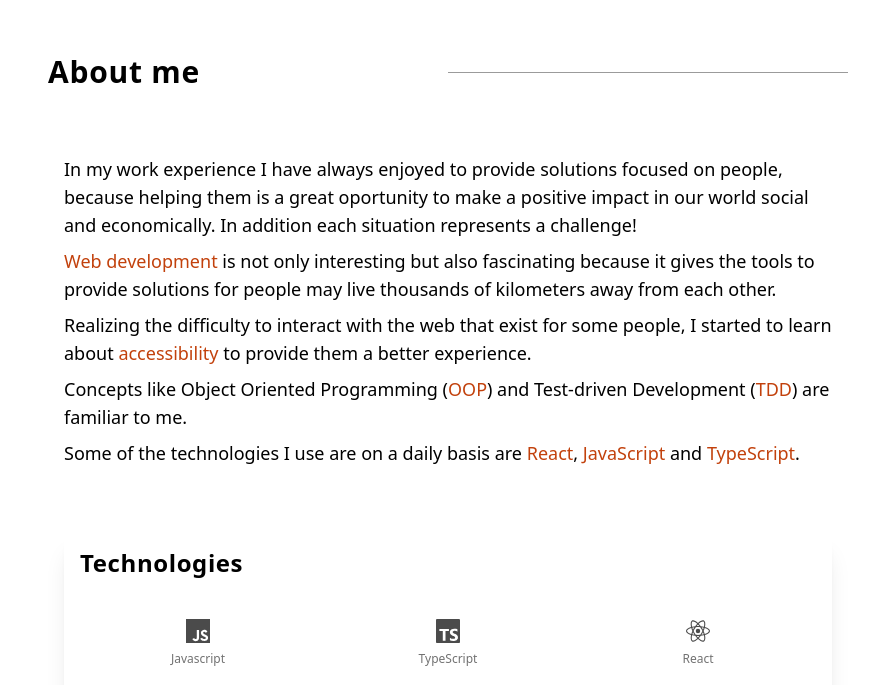
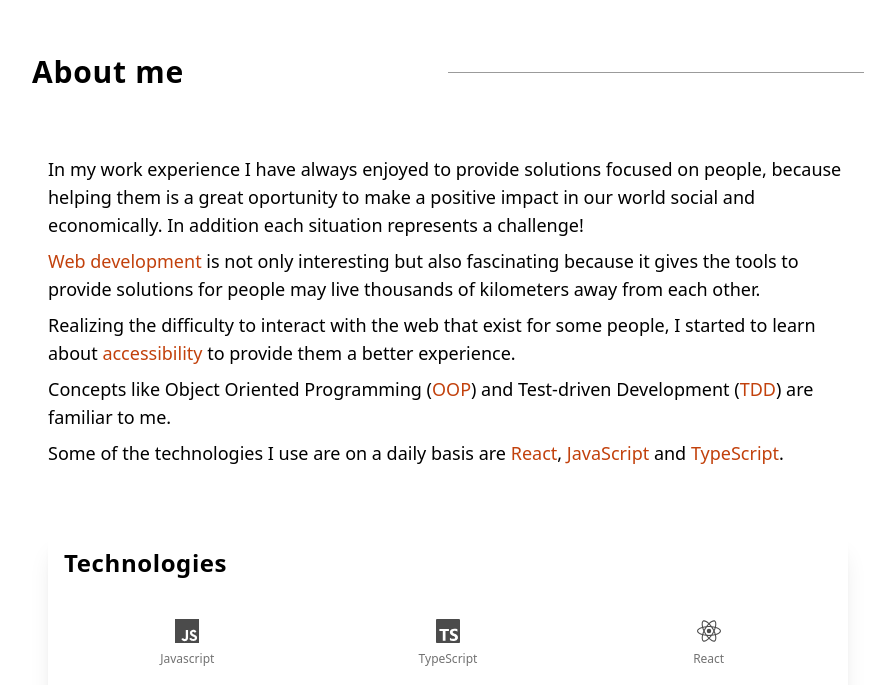
Before and after one commit to LPRegen/portfolio, a Next.js app: page / in a window 1280 px wide. Shown: the part 1066-1751 px from the top of the page, without its empty margins (192-1064 px from the left). Built offline with nearby package versions, Linux system fonts and the light colour scheme.

Commit message:
refactor: add padding only to children

```diff
--- a/components/Container.tsx
+++ b/components/Container.tsx
@@ -18,7 +18,7 @@ export const Container = ({
   const postStyle = variant === 'post' ? 'lg:grid-cols-2 2xl:gap-14' : '';
 
   return (
-    <div id={id} className="grid gap-12 lg:gap-16 px-4">
+    <div id={id} className="grid gap-12 lg:gap-16">
       <Heading as="h2" after className="mt-8">
         {title}
       </Heading>
```
